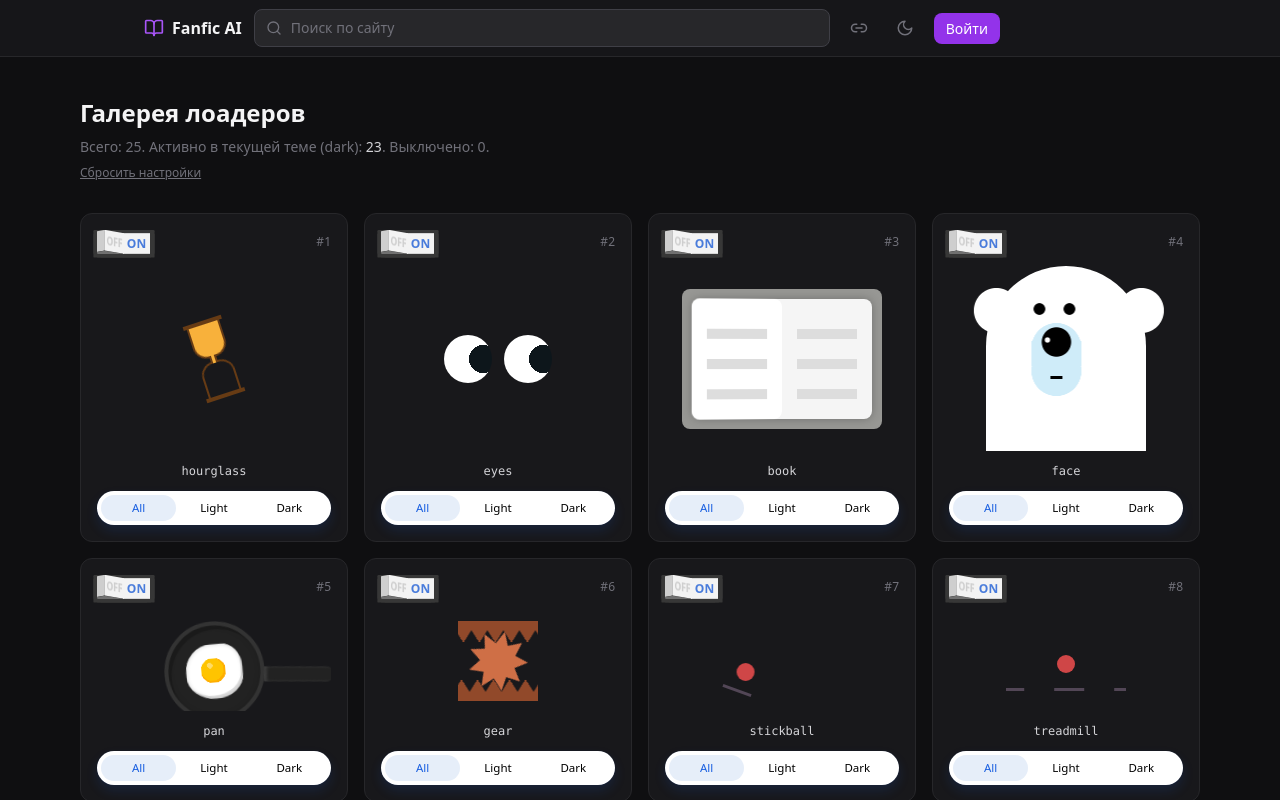
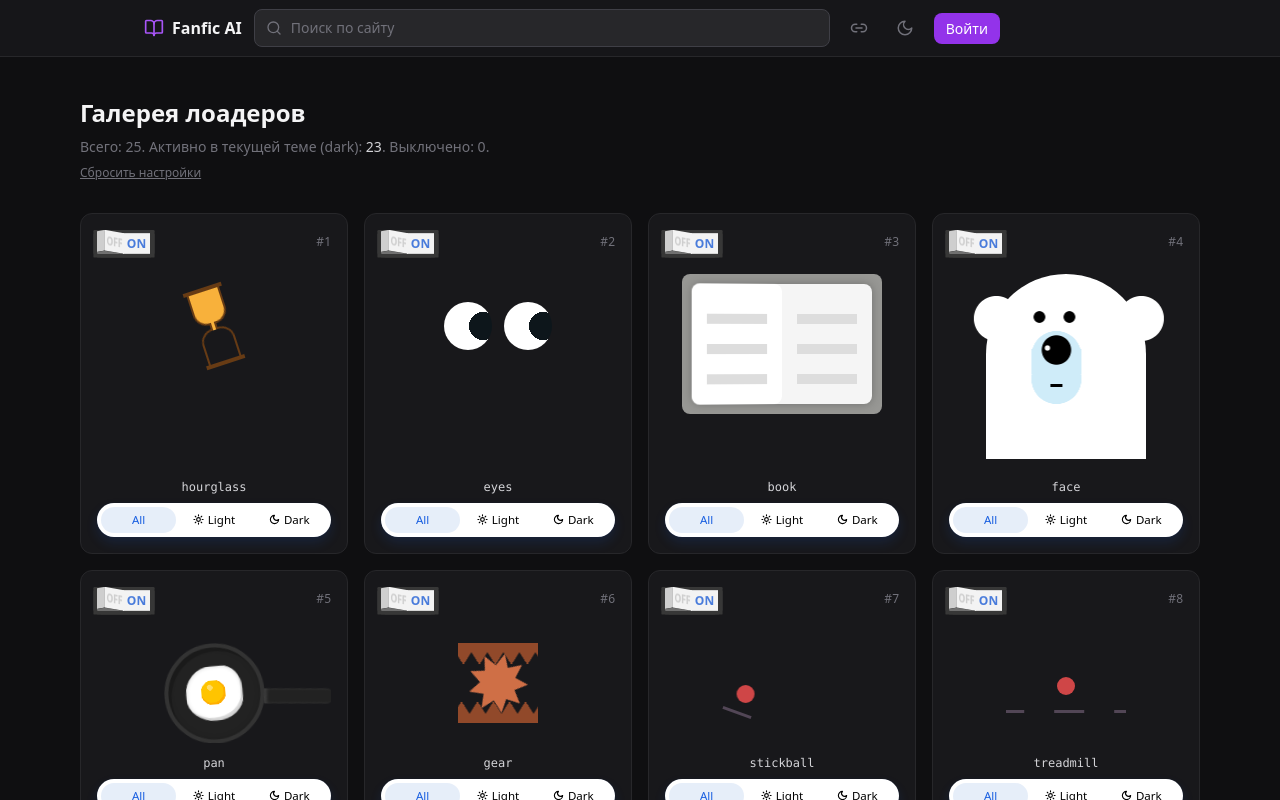
Before and after one commit to XelioX20/fanfic-ai-platform, a Next.js app: page /loaders in a window 1280 px wide. Shown: the top 800 px of the page. Built offline with nearby package versions, Linux system fonts and the light colour scheme.

Commit message:
fix: pin name+tabs block to bottom via mt-auto wrapper; add Sun/Moon icons in Light/Dark tabs

```diff
--- a/src/app/loaders/page.tsx
+++ b/src/app/loaders/page.tsx
@@ -1,4 +1,5 @@
 'use client'
+import { Sun, Moon } from 'lucide-react'
 import { REGISTRY, type LoaderEntry } from '@/components/ui/Loader'
 import styles from '@/components/ui/loaders.module.css'
 import ctl from './controls.module.css'
@@ -7,10 +8,10 @@ import { useUIStore } from '@/store'
 import { cn } from '@/lib/utils'
 
 type ScopeMode = 'all' | 'light' | 'dark'
-const SCOPE_OPTIONS: { value: ScopeMode; label: string }[] = [
+const SCOPE_OPTIONS: { value: ScopeMode; label: React.ReactNode }[] = [
   { value: 'all',   label: 'All' },
-  { value: 'light', label: 'Light' },
-  { value: 'dark',  label: 'Dark' },
+  { value: 'light', label: <span className="inline-flex items-center gap-1"><Sun size={11} strokeWidth={2.4} /> Light</span> },
+  { value: 'dark',  label: <span className="inline-flex items-center gap-1"><Moon size={11} strokeWidth={2.4} /> Dark</span> },
 ]
 
 function renderLoader(entry: LoaderEntry) {
@@ -115,15 +116,20 @@ export default function LoadersPage() {
                 </div>
               </div>
 
-              {/* Loader preview — takes all leftover vertical space so tabs pin to bottom */}
-              <div className="flex items-center justify-center min-h-[100px] flex-1 w-full overflow-hidden">
+              {/* Loader preview */}
+              <div className="flex items-center justify-center min-h-[120px] w-full overflow-hidden py-2">
                 {renderLoader(entry)}
               </div>
 
-              <p className="text-zinc-300 text-xs font-mono text-center">{entry.name}</p>
+              {/* Name + scope tabs pinned to bottom */}
+              <div className="mt-auto flex flex-col gap-2">
+                <p className="text-zinc-300 text-xs font-mono text-center">{entry.name}</p>
 
-              {/* Scope tabs — All / Light / Dark (always pinned to bottom of card) */}
-              <div className={`${ctl.tabs} mt-auto`} data-selected={selectedIndex} aria-disabled={on ? 'false' : 'true'}>
+                <div
+                  className={ctl.tabs}
+                  data-selected={selectedIndex}
+                  {...(on ? {} : { 'aria-disabled': 'true' as const })}
+                >
                 {SCOPE_OPTIONS.map((opt, idx) => {
                   const conflict = scopeConflicts(opt.value, forcedThemes)
                   const inputId = `scope-${entry.name}-${opt.value}`
@@ -148,7 +154,9 @@ export default function LoadersPage() {
                             ? 'Включите переключатель on/off слева'
                             : conflict
                               ? 'Недоступно из-за встроенного ограничения'
-                              : opt.label
+                              : opt.value === 'all' ? 'Во всех темах'
+                              : opt.value === 'light' ? 'Только в светлой теме'
+                              : 'Только в тёмной теме (dark + amoled)'
                         }
                       >
                         {opt.label}
@@ -157,6 +165,7 @@ export default function LoadersPage() {
                     </>
                   )
                 })}
+                </div>
               </div>
             </div>
           )
```
